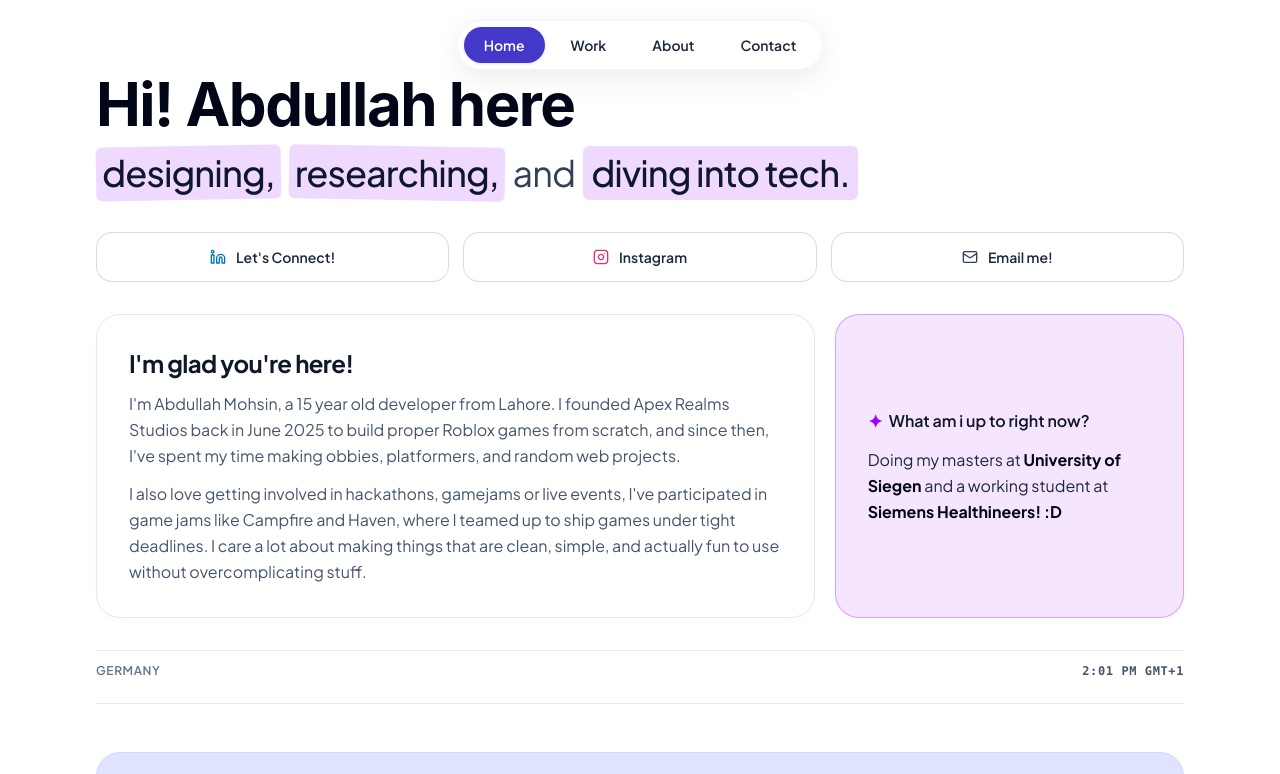
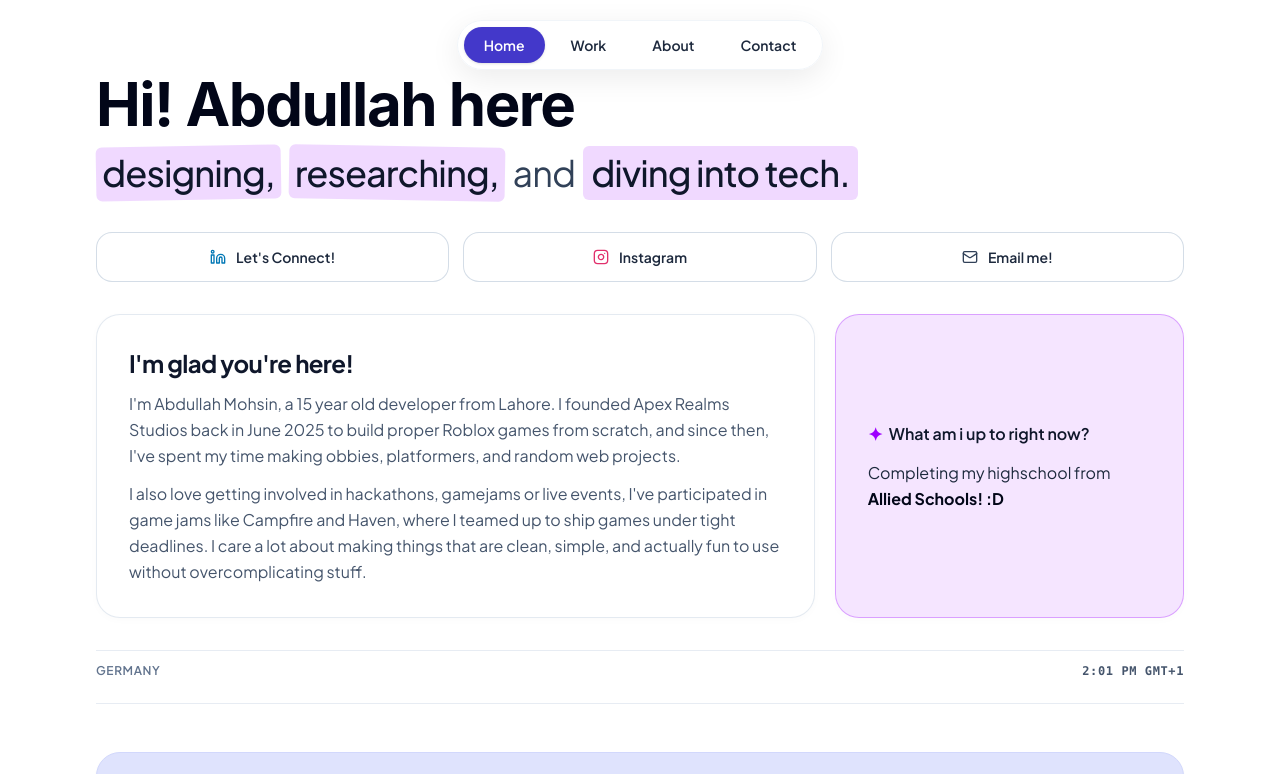
Before and after one commit to Abdidev1/Abdullah-Mohsin, a React (Vite) app: page / in a window 1280 px wide. Shown: the top 774 px of the page. Built offline with nearby package versions, Linux system fonts and the light colour scheme; a web font is replaced by a local one.

Commit message:
content: update 'What am i up to right now?' card text

```diff
--- a/src/components/HeroSection.tsx
+++ b/src/components/HeroSection.tsx
@@ -120,10 +120,8 @@ export const HeroSection: React.FC<HeroSectionProps> = ({ onOpenContact }) => {
             <span>What am i up to right now?</span>
           </h3>
           <p className="text-slate-800 text-sm md:text-base leading-relaxed">
-            Doing my masters at{' '}
-            <strong className="font-bold text-slate-950">University of Siegen</strong> and a working
-            student at{' '}
-            <strong className="font-bold text-slate-950">Siemens Healthineers! :D</strong>
+            Completing my highschool from{' '}
+            <strong className="font-bold text-slate-950">Allied Schools! :D</strong>
           </p>
         </div>
       </div>
```
